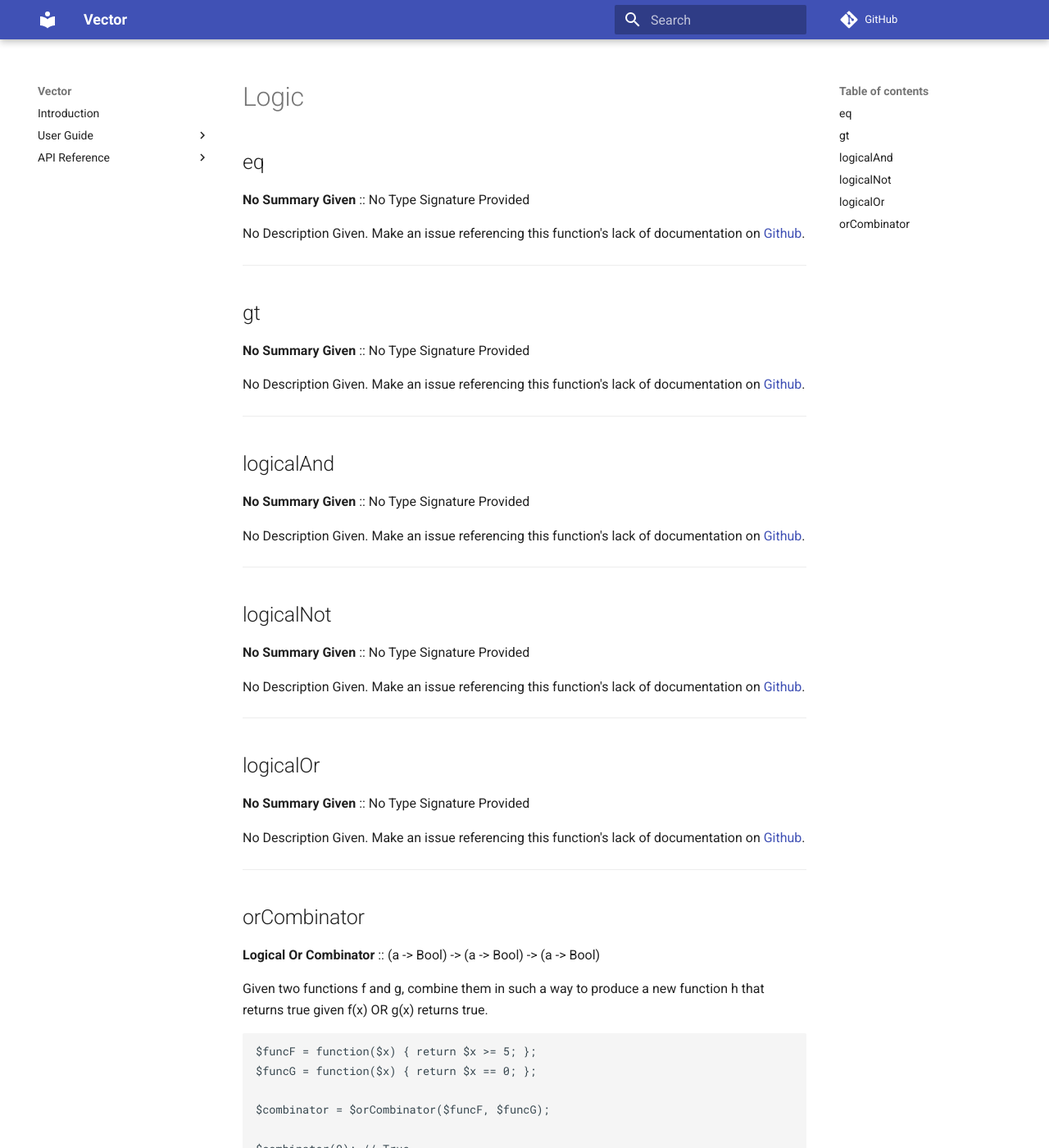
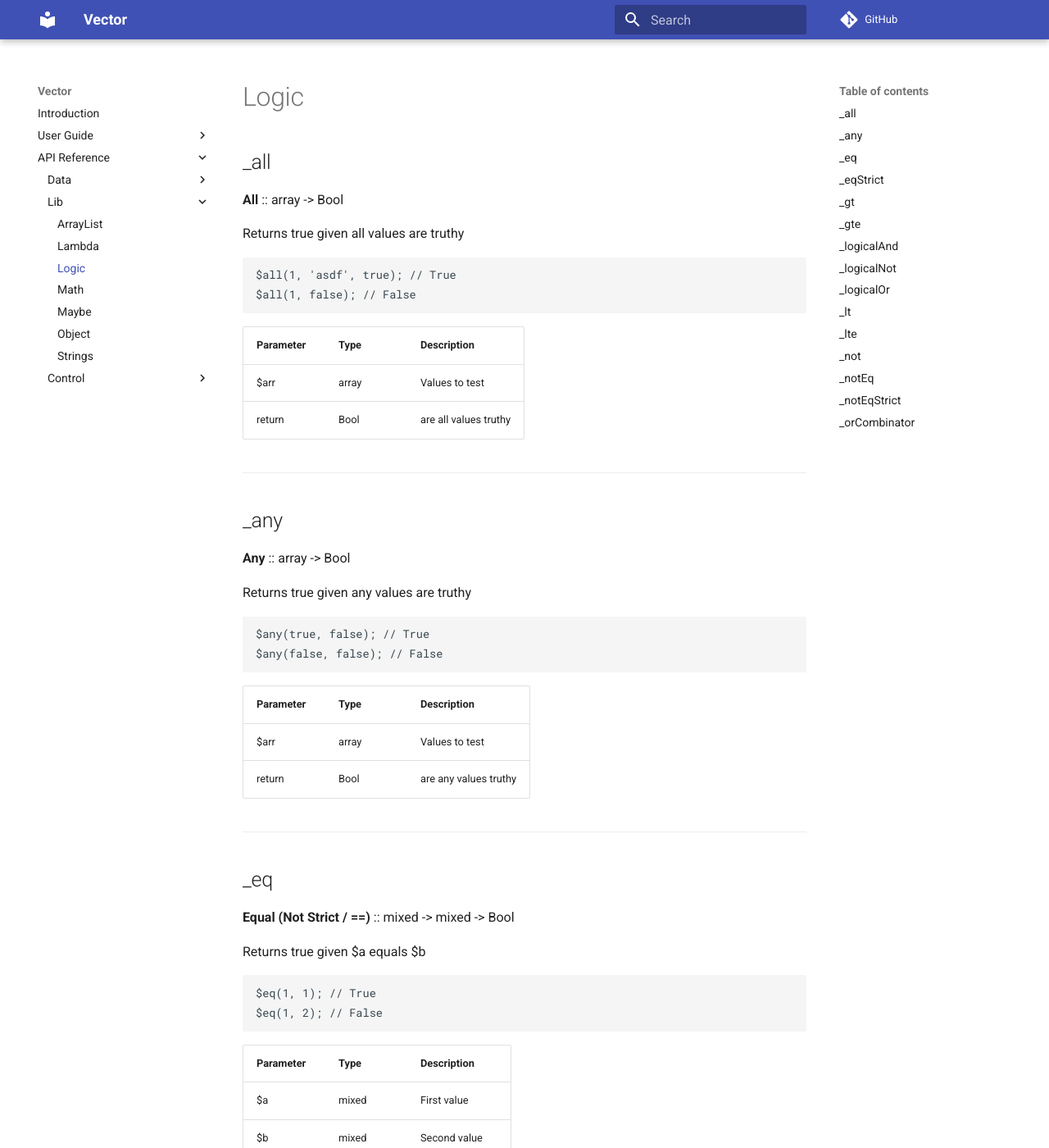
Before and after one commit to vector-php/vector, an MkDocs documentation site: the page built from docs/auto-generate/Lib/Logic.md, in a window 1280 px wide and 1400 px high. Shown: the whole window at 82% size. Built offline with MkDocs 1.6.1 and Material for MkDocs 9.7.7, drawn with Linux system fonts in a browser that asks for light colours; comment, search, counter and statistics services are not loaded; old or Windows-style settings are respelled for this version of MkDocs; some of the changed text lies outside the part shown.

Commit message:
Update Front Page Docs

````diff
--- a/docs/auto-generate/Lib/Logic.md
+++ b/docs/auto-generate/Lib/Logic.md
@@ -1,72 +1,311 @@
 
-## eq
+## _all
 
-__No Summary Given__ :: No Type Signature Provided
+__All__ :: array -> Bool
 
 
 
-No Description Given. Make an issue referencing this function's lack of
-                documentation on <a href="https://github.com/joseph-walker/vector">Github</a>.
+Returns true given all values are truthy
 
+```
+$all(1, 'asdf', true); // True
+$all(1, false); // False
+```
+
+Parameter | Type | Description
+-|-|-
+$arr | array | Values to test
+return | Bool | are all values truthy
 
 
 ---
 
-## gt
+## _any
 
-__No Summary Given__ :: No Type Signature Provided
+__Any__ :: array -> Bool
 
 
 
-No Description Given. Make an issue referencing this function's lack of
-                documentation on <a href="https://github.com/joseph-walker/vector">Github</a>.
+Returns true given any values are truthy
 
+```
+$any(true, false); // True
+$any(false, false); // False
+```
+
+Parameter | Type | Description
+-|-|-
+$arr | array | Values to test
+return | Bool | are any values truthy
 
 
 ---
 
-## logicalAnd
+## _eq
 
-__No Summary Given__ :: No Type Signature Provided
+__Equal (Not Strict / ==)__ :: mixed -> mixed -> Bool
 
 
 
-No Description Given. Make an issue referencing this function's lack of
-                documentation on <a href="https://github.com/joseph-walker/vector">Github</a>.
+Returns true given $a equals $b
 
+```
+$eq(1, 1); // True
+$eq(1, 2); // False
+```
+
+Parameter | Type | Description
+-|-|-
+$a | mixed | First value
+$b | mixed | Second value
+return | Bool | is $a equal to $b
 
 
 ---
 
-## logicalNot
+## _eqStrict
 
-__No Summary Given__ :: No Type Signature Provided
+__Equal (Strict / ===)__ :: mixed -> mixed -> Bool
 
 
 
-No Description Given. Make an issue referencing this function's lack of
-                documentation on <a href="https://github.com/joseph-walker/vector">Github</a>.
+Returns true given $a equals $b
 
+```
+$eq(1, 1); // True
+$eq(1, '1'); // False
+```
+
+Parameter | Type | Description
+-|-|-
+$a | mixed | First value
+$b | mixed | Second value
+return | Bool | is $a equal to $b
 
 
 ---
 
-## logicalOr
+## _gt
 
-__No Summary Given__ :: No Type Signature Provided
+__Greater Than__ :: mixed -> mixed -> Bool
 
 
 
-No Description Given. Make an issue referencing this function's lack of
-                documentation on <a href="https://github.com/joseph-walker/vector">Github</a>.
+Returns true given $b is greater than $a.
 
+```
+$gt(2, 1); // False
+$gt(1, 2); // True
+```
+
+Parameter | Type | Description
+-|-|-
+$a | mixed | Value
+$b | mixed | Value to test
+return | Bool | is $b greater than $a
 
 
 ---
 
-## orCombinator
+## _gte
 
-__Logical Or Combinator__ :: (a -> Bool) -> (a -> Bool) -> (a -> Bool)
+__Greater Than Or Equal__ :: mixed -> mixed -> Bool
+
+
+
+Returns true given $b is greater than or equal to $a.
+
+```
+$gte(1, 1); // True
+$gte(1, 2); // True
+```
+
+Parameter | Type | Description
+-|-|-
+$a | mixed | Value
+$b | mixed | Value to test
+return | Bool | is $b greater than or equal to $a
+
+
+---
+
+## _logicalAnd
+
+__Logical And__ :: Bool -> Bool -> Bool
+
+
+
+Returns true given $a AND $b are true.
+
+```
+$logicalAnd(true, true); // True
+$logicalAnd(true, false); // False
+```
+
+Parameter | Type | Description
+-|-|-
+$a | mixed | First value
+$b | mixed | Second value
+return | Bool | Result of AND
+
+
+---
+
+## _logicalNot
+
+__Logical Not__ :: Bool -> Bool
+
+
+
+Returns true given $a is false.
+Returns false given $a is true.
+
+```
+$logicalNot(true); // False
+$logicalNot(false); // True
+```
+
+Parameter | Type | Description
+-|-|-
+$a | mixed | value
+return | Bool | Result of NOT
+
+
+---
+
+## _logicalOr
+
+__Logical Or__ :: Bool -> Bool -> Bool
+
+
+
+Returns true given $a OR $b returns true.
+
+```
+$logicalOr(true, false); // True
+$logicalOr(false, false); // False
+```
+
+Parameter | Type | Description
+-|-|-
+$a | mixed | First value
+$b | mixed | Second value
+return | Bool | Result of OR
+
+
+---
+
+## _lt
+
+__Less Than__ :: mixed -> mixed -> Bool
+
+
+
+Returns true given $b is less than $a.
+
+```
+$lt(2, 1); // True
+$lt(1, 2); // False
+```
+
+Parameter | Type | Description
+-|-|-
+$a | mixed | Value
+$b | mixed | Value to test
+return | Bool | is $b less than $a
+
+
+---
+
+## _lte
+
+__Less Than Or Equal__ :: mixed -> mixed -> Bool
+
+
+
+Returns true given $b is less than or equal to $a.
+
+```
+$lte(1, 1); // True
+$lte(2, 1); // True
+```
+
+Parameter | Type | Description
+-|-|-
+$a | mixed | Value
+$b | mixed | Value to test
+return | Bool | is $b less than or equal to $a
+
+
+---
+
+## _not
+
+__Logical Not__ :: Bool -> Bool
+
+
+
+Returns the inverse of $a
+
+```
+$not(false); // true
+```
+
+Parameter | Type | Description
+-|-|-
+$a | bool | Value to invert
+return | bool | Inverted value
+
+
+---
+
+## _notEq
+
+__Not Equal (Not Strict / ==)__ :: mixed -> mixed -> Bool
+
+
+
+Returns true given $a does not equal $b
+
+```
+$notEq(1, 1); // False
+$notEq(1, 2); // True
+```
+
+Parameter | Type | Description
+-|-|-
+$a | mixed | First value
+$b | mixed | Second value
+return | Bool | is $a not equal to $b
+
+
+---
+
+## _notEqStrict
+
+__Not Equal (Strict / ===)__ :: mixed -> mixed -> Bool
+
+
+
+Returns true given $a does not equal $b
+
+```
+$notEqStrict(1, 2); // True
+$notEqStrict(1, '1'); // False
+```
+
+Parameter | Type | Description
+-|-|-
+$a | mixed | First value
+$b | mixed | Second value
+return | Bool | is $a not equal to $b
+
+
+---
+
+## _orCombinator
+
+__Logical Or Combinator__ :: [(a -> Bool)] -> a -> Bool
 
 
 
@@ -77,7 +316,7 @@ function h that returns true given f(x) OR g(x) returns true.
 $funcF = function($x) { return $x >= 5; };
 $funcG = function($x) { return $x == 0; };
 
-$combinator = $orCombinator($funcF, $funcG);
+$combinator = $orCombinator([$funcF, $funcG]);
 
 $combinator(9); // True
 $combinator(0); // True
--- a/mkdocs.yml
+++ b/mkdocs.yml
@@ -27,3 +27,29 @@ pages:
                         Maybe: api-reference/maybe.md
                     -
                         Either: api-reference/either.md
+            -
+                Lib:
+                    -
+                        ArrayList: auto-generate/Lib/ArrayList.md
+                    -
+                        Lambda: auto-generate/Lib/Lambda.md
+                    -
+                        Logic: auto-generate/Lib/Logic.md
+                    -
+                        Math: auto-generate/Lib/Math.md
+                    -
+                        Maybe: auto-generate/Lib/Maybe.md
+                    -
+                        Object: auto-generate/Lib/Object.md
+                    -
+                        Strings: auto-generate/Lib/Strings.md
+            -
+                Control:
+                    -
+                        Applicative: auto-generate/Control/Applicative.md
+                    -
+                        Functor: auto-generate/Control/Functor.md
+                    -
+                        Lens: auto-generate/Control/Lens.md
+                    -
+                        Monad: auto-generate/Control/Monad.md
````
Also changed, not shown: docs/auto-generate/Control/Applicative.md (+13 -0 lines), docs/auto-generate/Lib/ArrayList.md (+120 -24 lines), docs/auto-generate/Lib/Lambda.md (+26 -4 lines), docs/auto-generate/Lib/Math.md (+29 -29 lines), docs/auto-generate/Lib/Object.md (+61 -16 lines), docs/auto-generate/Lib/Strings.md (+14 -9 lines), docs/index.md (+30 -10 lines), 1 other file.
